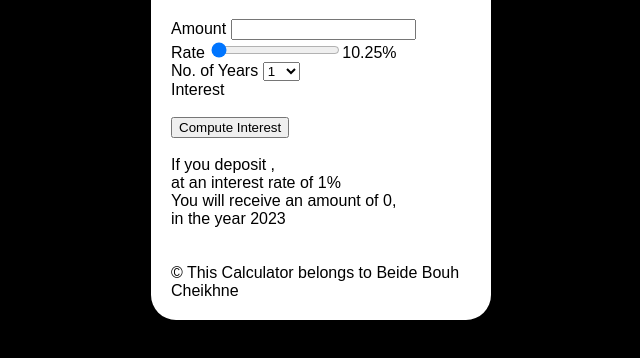
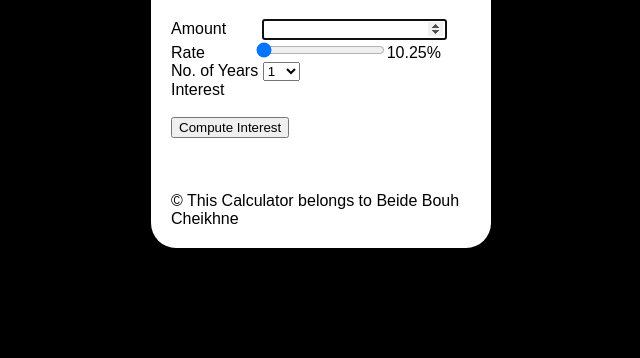
Before and after one commit to Habase97/Habase97, a plain HTML site: page index.html in a window 1280 px wide. Both pictures are taken after a click on the button "Compute Interest". Shown: the part 320-678 px from the top of the page, without its empty margins (319-959 px from the left). Drawn offline with Linux system fonts and the light colour scheme.

Commit message:
Some changes

```diff
--- a/index.html
+++ b/index.html
@@ -2,7 +2,7 @@
 <html>
 
 <head>
-    <title>Any relevant title you want to give</title>
+    <title>Web App – Simple Interest Calculator</title>
     <script src="script.js"></script>
     <link rel="stylesheet" href="./style.css">
 </head>
@@ -10,9 +10,9 @@
 <body>
     <div class="maindiv">
         <h1>Simple Interest Calculator</h1>
-        Amount <input type="number" id="principal"> <br />
-        Rate <input type="range" id="rate" min="1" max="20" value="0.25" onchange="updateRate()"><span
-            id="rate_val">10.25%</span> <br />
+        Amount &nbsp;&nbsp;&nbsp;&nbsp;&nbsp;&nbsp; <input type="number" id="principal"> <br />
+        Rate &nbsp;&nbsp;&nbsp;&nbsp;&nbsp;&nbsp;&nbsp;&nbsp;&nbsp;&nbsp;<input type="range" id="rate" min="1" max="20"
+            value="0.25" onchange="updateRate()"><span id="rate_val">10.25%</span> <br />
         No. of Years <select id="years">
             <option value="1">1</option>
             <option value="2">2</option>
@@ -29,7 +29,7 @@
         Interest <span id=""></span> <br /><br />
         <Button onclick="compute()">Compute Interest</Button> <br />
         <br>
-        <span id="result">
+        <span id="result" class="cl">
 
         </span> <br /><br />
         <footer>
--- a/script.js
+++ b/script.js
@@ -5,6 +5,10 @@ function updateRate() {
 
 function compute() {
   var principal = document.getElementById('principal').value;
+  if ((principal <= 0) | (principal == '')) {
+    alert('Vous devez entrez un nombre positive');
+    document.getElementById('principal').focus();
+  } else {
     var rate = document.getElementById('rate').value;
     var years = document.getElementById('years').value;
     var interest = (principal * years * rate) / 100;
@@ -20,3 +24,4 @@ function compute() {
       year +
       '<br>';
   }
+}
--- a/style.css
+++ b/style.css
@@ -9,6 +9,10 @@ h1 {
   font-family: verdana;
 }
 
+.cl {
+  color: yellow;
+}
+
 .maindiv {
   background-color: white;
   color: black;
```
Lines whose indentation alone changed are shown as unchanged.
